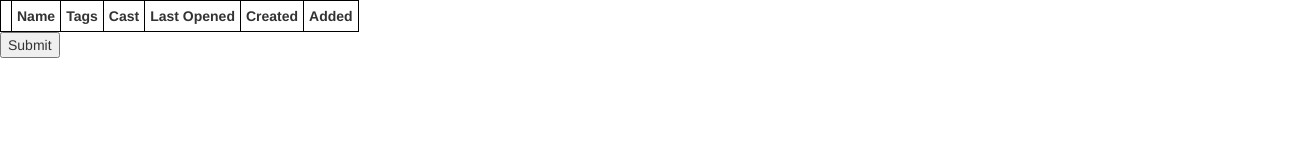
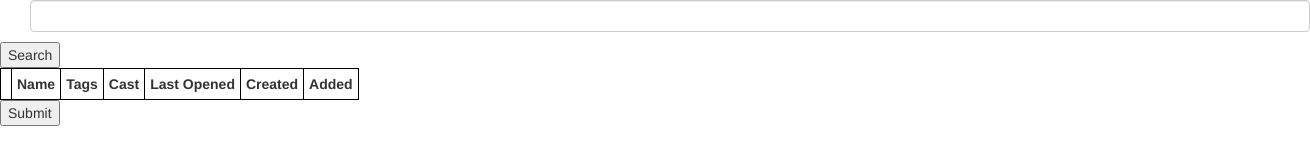
Before and after one commit to mogitfamcap/hvcm, an Electron app: page index.html in a window 1280 px wide. Shown: the whole page, 1310 px wide, since content can reach past the window. Drawn offline with Linux system fonts and the light colour scheme; no server answers.

Commit message:
Search box

```diff
--- a/hvcm.css
+++ b/hvcm.css
@@ -23,3 +23,16 @@ dd {
     margin-left: 10px;
     margin-top: 10px;
 }
+
+#search {
+    margin-left: 30px;
+    margin-top: 30px;
+    margin-bottom: 30px;
+}
+
+#search-input {
+}
+
+.bootstrap-tagsinput {
+  width: 100% !important;
+}
--- a/index.html
+++ b/index.html
@@ -20,6 +20,11 @@
   </head>
   <body>
     <div id="table-view">
+        <span id="search">
+            <input type="text" id="search-input" value="" data-role="tagsinput" />
+            <input type="button" id="button-search" value="Search"></input>
+        </span>
+
         <table id="videos-table" class="tablesorter">
           <thead>
             <tr>
```
